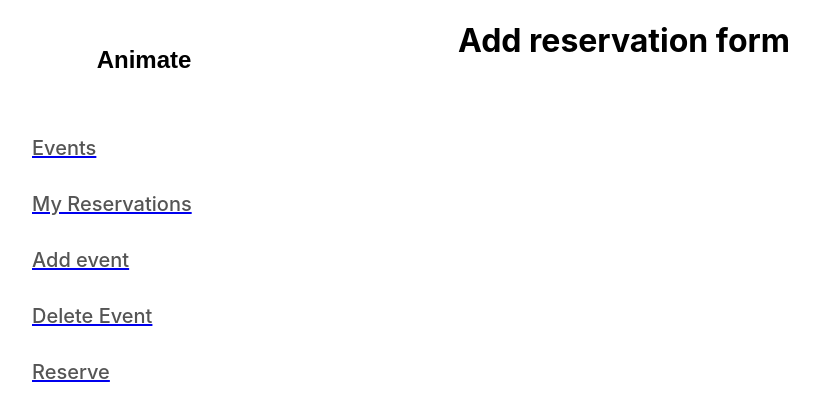
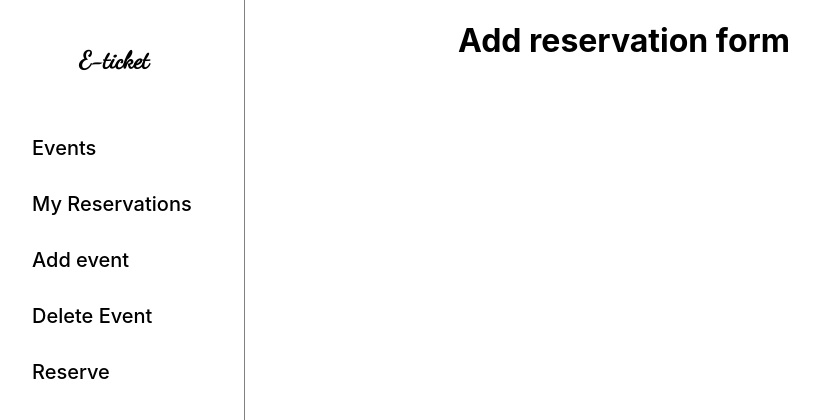
Before and after one commit to nedjwab/e-ticket-frontend, a React (Create React App) app: page /Addreservation in a window 1280 px wide. Shown: the top 420 px of the page, without its empty margins (16-835 px from the left). Built offline with nearby package versions, Linux system fonts and the light colour scheme.

Commit message:
Adjust the sidebar

```diff
--- a/src/components/navbar/Navbar.js
+++ b/src/components/navbar/Navbar.js
@@ -34,7 +34,7 @@
   return (
     <div className="sidebar">
       <div className="sidebar__logo">
-        Animate
+        E-ticket
       </div>
       <div className="sidebar__menu">
 
--- a/src/components/navbar/sidebar.css
+++ b/src/components/navbar/sidebar.css
@@ -1,10 +1,13 @@
+@import url('https://fonts.googleapis.com/css2?family=Dancing+Script&display=swap');
+
 .sidebar {
     position: fixed;
     top: 0;
     left: 0;
     height: 100vh;
-    width: 320px;
+    width: 260px;
     background-color: #fff;
+    border-right: 1px solid grey;
 }
 .sidebar__logo {
     display: grid;
@@ -12,11 +15,12 @@
     height: 120px;
     font-size: 1.5rem;
     font-weight: 700;
-    font-family: 'Mochiy Pop P one', sans-serif;
+    font-family: 'Dancing Script', cursive;
 }
 .sidebar__menu {
     position: relative;
 }
+
 .sidebar__menu__item {
     display: flex;
     align-items: center;
@@ -24,18 +28,14 @@
     padding: 1rem 3rem;
     font-size: 1.25rem;
     font-weight: 500;
-    color: #555;
-    transition: color 0.3s ease-in-out;
+    color: black;
 }
-.sidebar__menu__item.active {
-    color: #fff;
+
+.pageLink {
+    text-decoration: none;
 }
-.sidebar__menu__item__icon {
-    margin-right: 1rem;
-}
-.sidebar__menu__item__icon i {
-    font-size: 1.75rem;
-}
+
+
 .sidebar__menu__indicator {
     position: absolute;
     top: 0;
```
